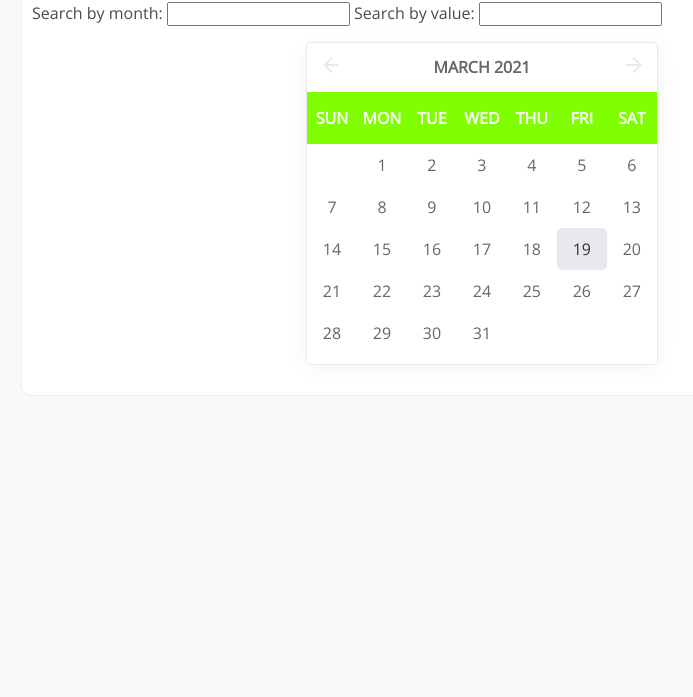
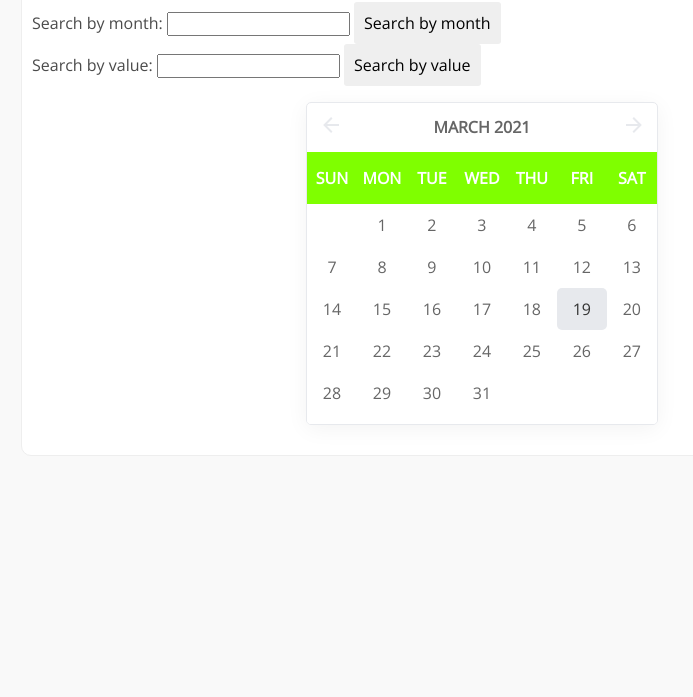
Before and after one commit to KhishigdelgerGanbold/WebProgramming-Lab3, a plain HTML site: page index.html in a window 1280 px wide. Shown: the part 103-800 px from the top of the page, without its empty margins (158-851 px from the left). Drawn offline with nearby package versions, Linux system fonts and the light colour scheme.

Commit message:
added buttons

```diff
--- a/calendar-script.js
+++ b/calendar-script.js
@@ -13,8 +13,9 @@ var calendarevents = {
     dec: { 20: "Өвлийн семистер хаагдах нь дээ", 30: "Дүн гаргаж дууслаа баярлалаа баяртай" }
 };
 
-function searchmon(arg1) {
-    let val = arg1.value;
+
+function searchmon() {
+    let val = document.getElementById('value').value;
     if (val == "") {
         document.getElementById('demo').textContent = "";
     }
@@ -23,8 +24,8 @@ function searchmon(arg1) {
     document.getElementById('demo').textContent = "Search by month: " + str.replace(/[&\/\\#,+()$~%.'":*?<>{}]/g, '-');
 }
 
-function searchval(arg2) {
-    let val = arg2.value;
+function searchval() {
+    let val = document.getElementById('value2').value;
     if (val == "") {
         document.getElementById('demo2').textContent = "";
     } else {
@@ -40,16 +41,20 @@ function searchval(arg2) {
 }
 
 
+
+
+
+
 var Calendar = function () {
     return function (t) {
         this.start = function () {
-            document.querySelector(obj.selector).innerHTML = '\n            <div class="calendar-header">\n                <button type="button" class="calendar-btn" data-calendar-toggle="previous"><svg height="24" version="1.1" viewbox="0 0 24 24" width="24" ><path d="M20,11V13H8L13.5,18.5L12.08,19.92L4.16,12L12.08,4.08L13.5,5.5L8,11H20Z"></path></svg></button>\n                <div class="calendar-header__label" data-calendar-label="month"></div>\n                <button type="button" class="calendar-btn" data-calendar-toggle="next"><svg height="24" version="1.1" viewbox="0 0 24 24" width="24"><path d="M4,11V13H16L10.5,18.5L11.92,19.92L19.84,12L11.92,4.08L10.5,5.5L16,11H4Z"></path></svg></button>\n            </div>\n            <div class="calendar-week"></div>\n            <div class="calendar-body" data-calendar-area="month"></div>\n            ',
+            document.querySelector(obj.selector).innerHTML = '\n <div class="calendar-header">\n <button type="button" class="calendar-btn" data-calendar-toggle="previous"><svg height="24" version="1.1" viewbox="0 0 24 24" width="24" ><path d="M20,11V13H8L13.5,18.5L12.08,19.92L4.16,12L12.08,4.08L13.5,5.5L8,11H20Z"></path></svg></button>\n <div class="calendar-header__label" data-calendar-label="month"></div>\n <button type="button" class="calendar-btn" data-calendar-toggle="next"><svg height="24" version="1.1" viewbox="0 0 24 24" width="24"><path d="M4,11V13H16L10.5,18.5L11.92,19.92L19.84,12L11.92,4.08L10.5,5.5L16,11H4Z"></path></svg></button>\n </div>\n <div class="calendar-week"></div>\n <div class="calendar-body" data-calendar-area="month"></div>\n',
                 obj.button_prev = document.querySelector(obj.selector + " [data-calendar-toggle=previous]"),
                 obj.button_next = document.querySelector(obj.selector + " [data-calendar-toggle=next]"),
                 obj.month = document.querySelector(obj.selector + " [data-calendar-area=month]"),
                 obj.month_label = document.querySelector(obj.selector + " [data-calendar-label=month]"),
                 obj.date.setDate(1), s(),
-                document.querySelector(`${obj.selector} .calendar-week`).innerHTML = `\n                <span>${obj.shortWeekday[0]}</span>\n                <span>${obj.shortWeekday[1]}</span>\n                <span>${obj.shortWeekday[2]}</span>\n                <span>${obj.shortWeekday[3]}</span>\n                <span>${obj.shortWeekday[4]}</span>\n                <span>${obj.shortWeekday[5]}</span>\n                <span>${obj.shortWeekday[6]}</span>\n            `,
+                document.querySelector(`${obj.selector} .calendar-week`).innerHTML = `\n <span>${obj.shortWeekday[0]}</span>\n <span>${obj.shortWeekday[1]}</span>\n <span>${obj.shortWeekday[2]}</span>\n <span>${obj.shortWeekday[3]}</span>\n <span>${obj.shortWeekday[4]}</span>\n <span>${obj.shortWeekday[5]}</span>\n <span>${obj.shortWeekday[6]}</span>\n`,
                 e(obj.button_prev, "click", i),
                 e(obj.button_next, "click", c)
         }
--- a/index.html
+++ b/index.html
@@ -11,13 +11,18 @@
         <div class="content">
             <h2>Calendar</h2>
             <label>Search by month:</label>
-            <input type="text" id="value" oninput="searchmon(this)" />
+            <input type="text" id="value" onkeypress="return(event.charCode > 64 && event.charCode < 91) || (event.charCode > 96 && event.charCode < 123)" />
+            <button onclick="searchmon()">Search by month</button>
+            <br />
             <label>Search by value:</label>
-            <input type="text" id="value2" oninput="searchval(this)" />
+            <input type="text" id="value2" />
+            <button onclick="searchval()">Search by value</button>
 
             <p id="demo">
             </p>
             <p id="demo2">
+            </p>
+            <p id="demo3">
             </p>
 
             <div id="myCalendar" class="calendar" style="margin-bottom: 20px"></div>
```
